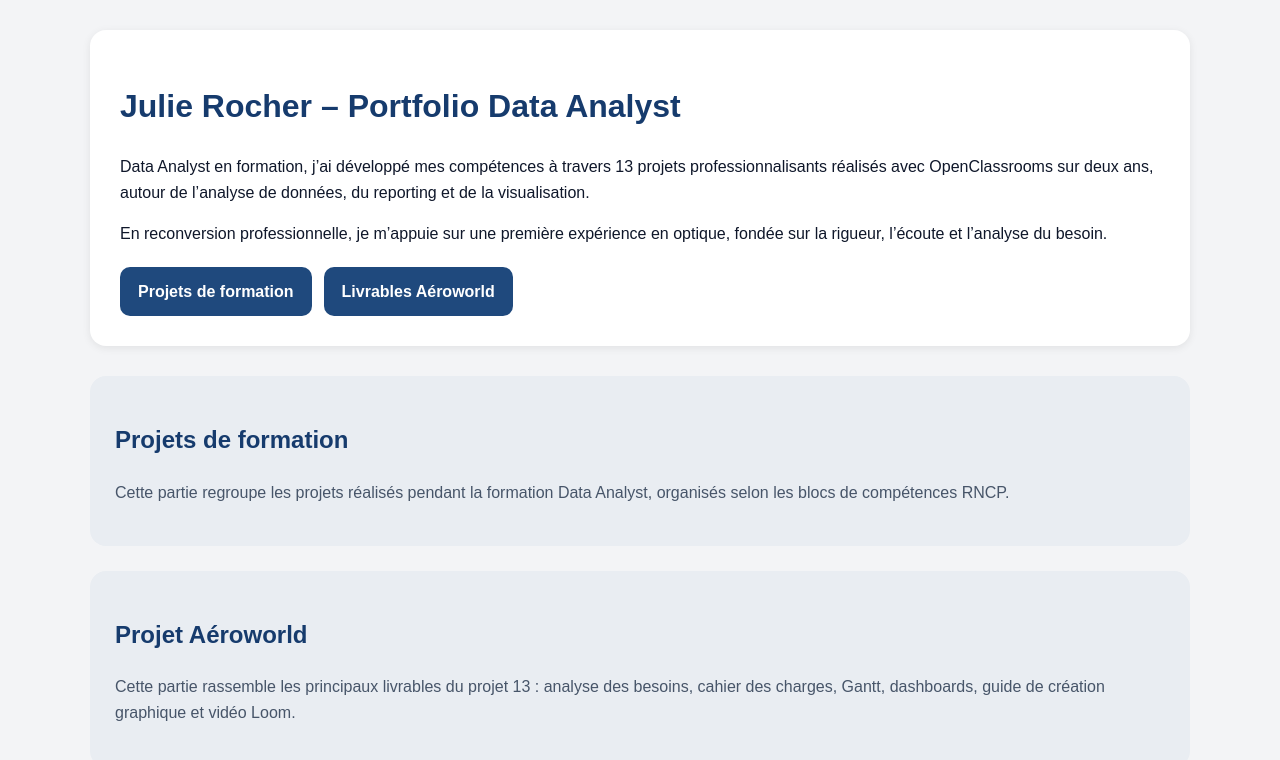
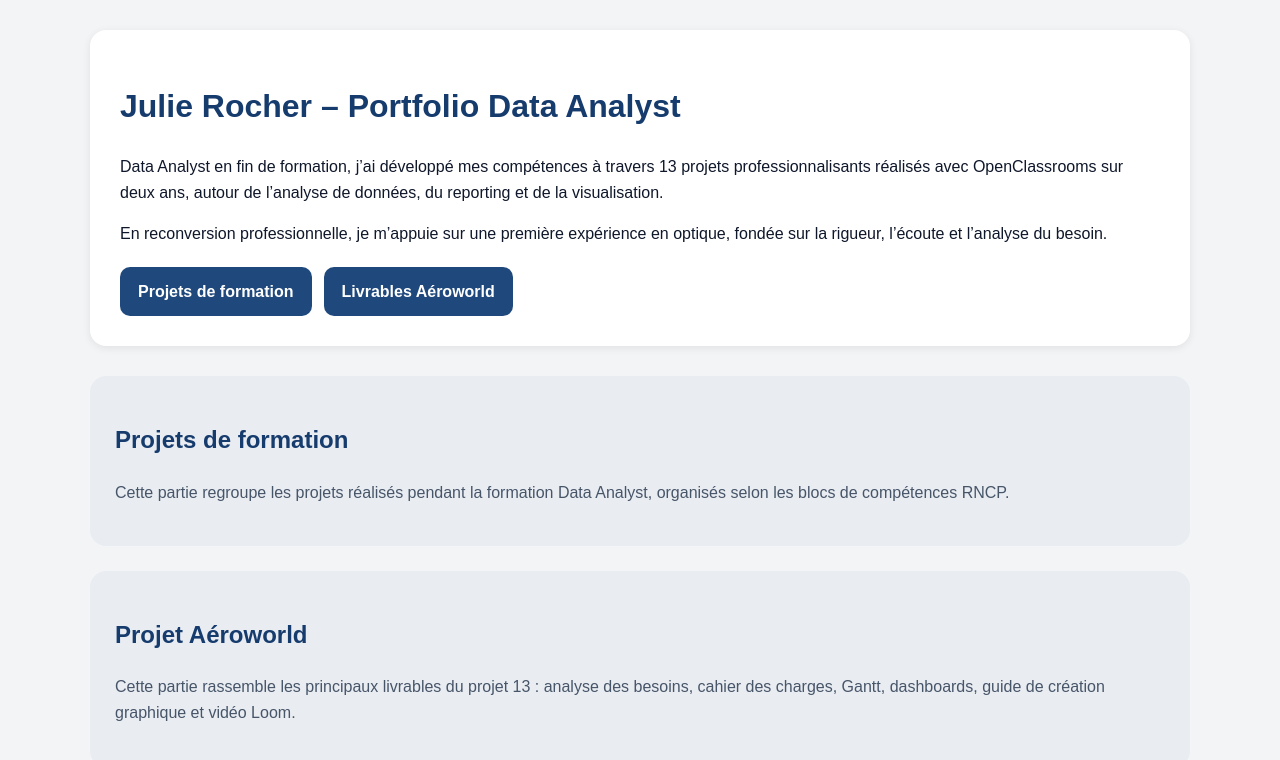
Before and after one commit to JulieRocher624/portfolio_data_analyst, a plain HTML site: page index.html in a window 1280 px wide. Drawn offline with Linux system fonts and the light colour scheme.

Commit message:
Update index.html

```diff
--- a/index.html
+++ b/index.html
@@ -70,7 +70,7 @@
     <div class="hero">
       <h1>Julie Rocher – Portfolio Data Analyst</h1>
       <p>
-        Data Analyst en formation, j’ai développé mes compétences à travers 13 projets professionnalisants réalisés avec OpenClassrooms sur deux ans, autour de l’analyse de données, du reporting et de la visualisation.
+        Data Analyst en fin de formation, j’ai développé mes compétences à travers 13 projets professionnalisants réalisés avec OpenClassrooms sur deux ans, autour de l’analyse de données, du reporting et de la visualisation.
       </p>
       <p>
         En reconversion professionnelle, je m’appuie sur une première expérience en optique, fondée sur la rigueur, l’écoute et l’analyse du besoin.
```
